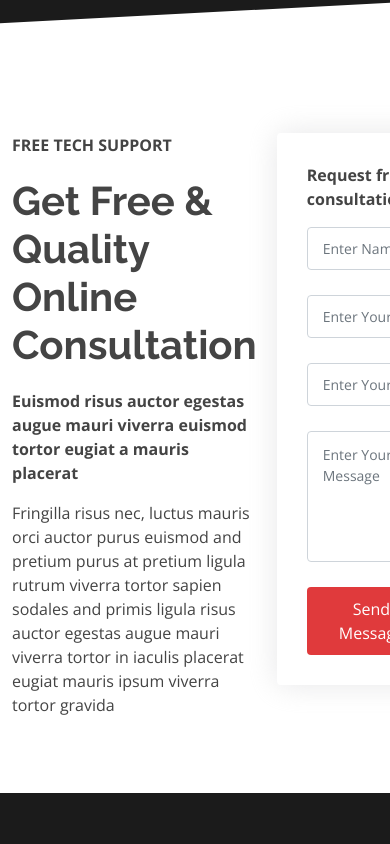
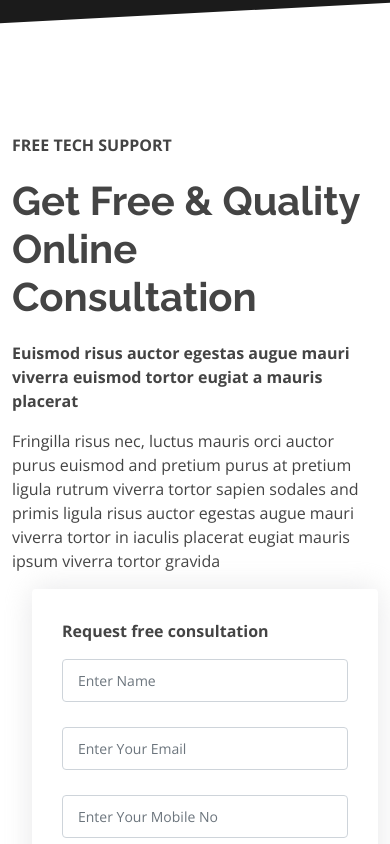
Before and after one commit to AbhiSinghDeveloper/Planetary, a plain HTML site: page index.html in a window 390 px wide. Shown: the part 7920-8764 px from the top of the page. Drawn offline with nearby package versions, Linux system fonts and the light colour scheme.

Commit message:
first push

```diff
--- a/assets/css/style.css
+++ b/assets/css/style.css
@@ -673,6 +673,14 @@ section {
     font-size: 18px;
     line-height: 24px;
   }
+  .cont{
+    flex-direction: column;
+  }
+}
+
+.cont {
+  display: flex;
+  justify-content: space-around;
 }
 
 
--- a/index.html
+++ b/index.html
@@ -509,7 +509,7 @@
     <section id="contact" class="contact">
       <div class="container" data-aos="fade-up">
 
-        <div class="" style="display: flex; justify-content: space-around;" data-aos="fade-up" data-aos-delay="100">
+        <div class="cont" style="" data-aos="fade-up" data-aos-delay="100">
 
             <div class="col-md-6">
               <div style="font-weight: bold;">FREE TECH SUPPORT</div>
```
